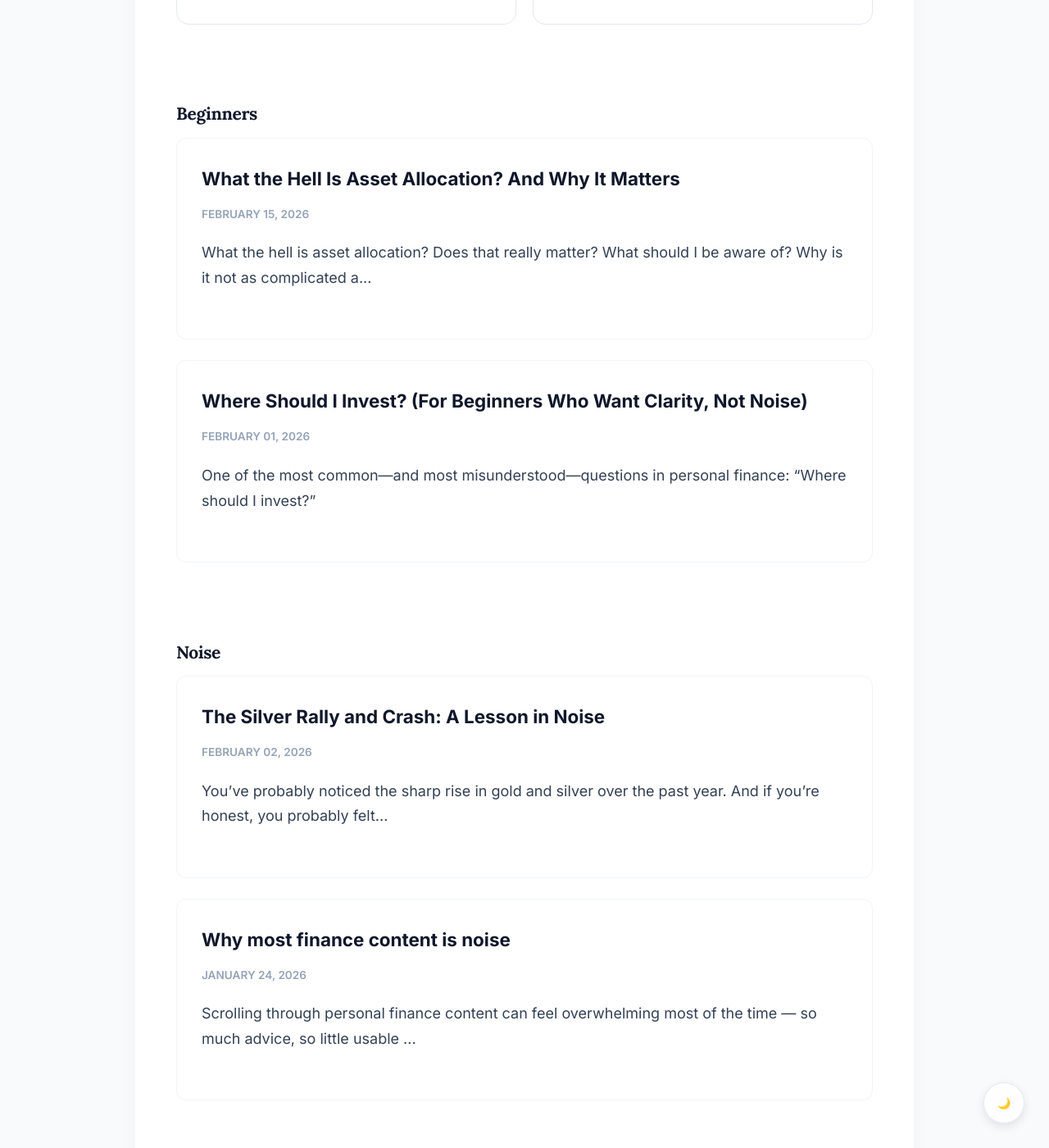
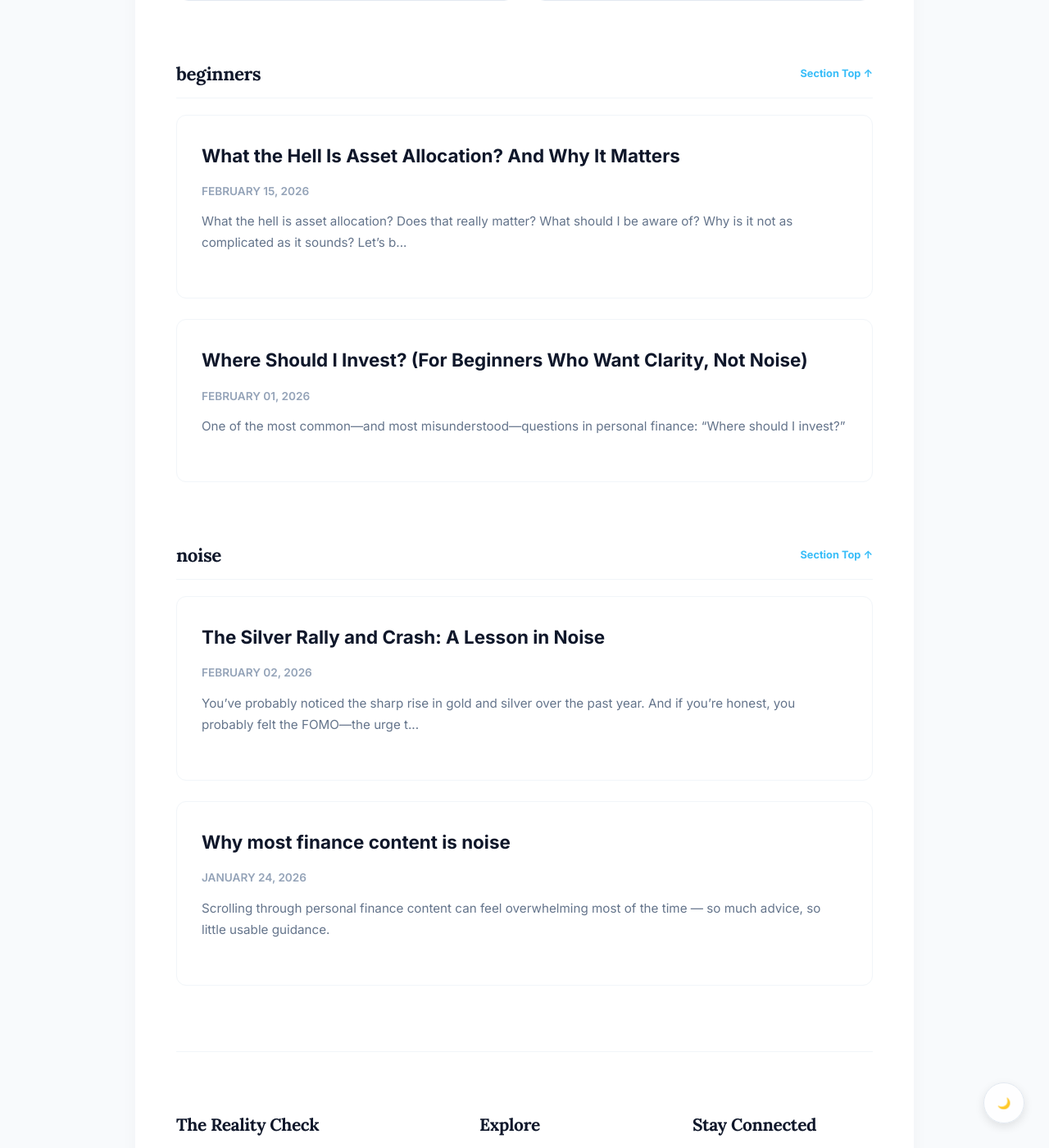
Before and after one commit to HarieshMK/HarieshMK.github.io, a Jekyll site: the page built from blogs.html, in a window 1280 px wide and 1400 px high, scrolled down 722 px. Shown: the whole window at 82% size. Built offline with Jekyll 4.4.1, drawn with Linux system fonts in a browser that asks for light colours; some of the changed text lies outside the part shown.

Commit message:
Update blogs.html

```diff
--- a/blogs.html
+++ b/blogs.html
@@ -3,27 +3,26 @@
 title: Blogs
 ---
 
-<header style="text-align: left; margin-bottom: 40px;">
-  <h1 style="font-size: 2rem; margin-bottom: 10px;">The Knowledge Base</h1>
-  <p style="color: #64748b; font-style: italic;">Boring but practical finance guides.</p>
+<header style="text-align: left; margin-bottom: 30px;">
+  <h1 style="font-size: 2.2rem; margin-bottom: 5px;">The Knowledge Base</h1>
+  <p style="color: #64748b; font-style: italic; margin-top: 0;">Boring but practical finance guides.</p>
 </header>
 
 <section class="category-section" style="margin-bottom: 50px;">
-  <span style="text-transform: uppercase; font-size: 0.75rem; font-weight: 800; color: #94a3b8; letter-spacing: 0.1em;">Playlists</span>
+  <span style="text-transform: uppercase; font-size: 0.7rem; font-weight: 800; color: #94a3b8; letter-spacing: 0.1em; display: block; margin-bottom: 15px;">Playlists</span>
   <div class="folder-grid">
     {% assign categories = site.categories | sort %}
     {% for category in categories %}
       {% assign category_name = category[0] %}
       {% assign posts = category[1] %}
+      {% assign first_post = posts | first %}
 
       <a href="#{{ category_name | slugify }}" class="folder-card">
         <div class="folder-icon">📂</div>
         <div class="folder-info">
           <span class="folder-name">
-          {% if category_name == "Noise" %}
-            How to stay away from noises?
-          {% elsif category_name == "Beginning" %}
-            Just beginning? click here!
+            {% if first_post.folder_name %}
+              {{ first_post.folder_name }}
             {% else %}
               {{ category_name }}
             {% endif %}
@@ -39,10 +38,18 @@
   {% for category in categories %}
     {% assign category_name = category[0] %}
     {% assign posts = category[1] %}
+    {% assign first_post = posts | first %}
 
-    <div id="{{ category_name | slugify }}" class="playlist-group" style="margin-top: 60px;">
-      <div style="display: flex; justify-content: space-between; align-items: baseline;">
-        <h3 style="text-transform: capitalize;">{{ category_name }}</h3>
+    <div id="{{ category_name | slugify }}" class="playlist-group" style="margin-top: 50px; padding-top: 20px;">
+      <div style="display: flex; justify-content: space-between; align-items: center; border-bottom: 1px solid #f1f5f9; margin-bottom: 20px; padding-bottom: 10px;">
+        <h3 style="margin: 0; font-size: 1.4rem;">
+            {% if first_post.folder_name %}
+              {{ first_post.folder_name }}
+            {% else %}
+              {{ category_name }}
+            {% endif %}
+        </h3>
+        <a href="#{{ category_name | slugify }}" style="font-size: 0.8rem; font-weight: 700; color: #38bdf8; text-decoration: none;">Section Top ↑</a>
       </div>
 
       {% for post in posts limit:3 %}
@@ -50,28 +57,10 @@
           <div class="post-card">
             <span class="post-title">{{ post.title }}</span>
             <span class="post-date">{{ post.date | date: "%B %d, %Y" }}</span>
-            <p>{{ post.excerpt | strip_html | truncate: 120 }}</p>
+            <p style="font-size: 0.95rem; color: #64748b; margin-top: 10px;">{{ post.excerpt | strip_html | truncate: 140 }}</p>
           </div>
         </a>
       {% endfor %}
     </div>
   {% endfor %}
 </div>
-
-  <div id="noise" class="playlist-group" style="margin-top: 60px;">
-    <div style="display: flex; justify-content: space-between; align-items: baseline;">
-      <h3>Signal vs. Noise</h3>
-      <a href="/category/noise" style="font-size: 0.8rem; font-weight: 700;">View All →</a>
-    </div>
-    {% for post in site.categories.noise limit:3 %}
-      <a href="{{ post.url | relative_url }}" class="post-card-link">
-        <div class="post-card">
-          <span class="post-title">{{ post.title }}</span>
-          <span class="post-date">{{ post.date | date: "%B %d, %Y" }}</span>
-          <p>{{ post.excerpt | strip_html | truncate: 120 }}</p>
-        </div>
-      </a>
-    {% endfor %}
-  </div>
-
-</div>
```
Lines whose indentation alone changed are shown as unchanged.
